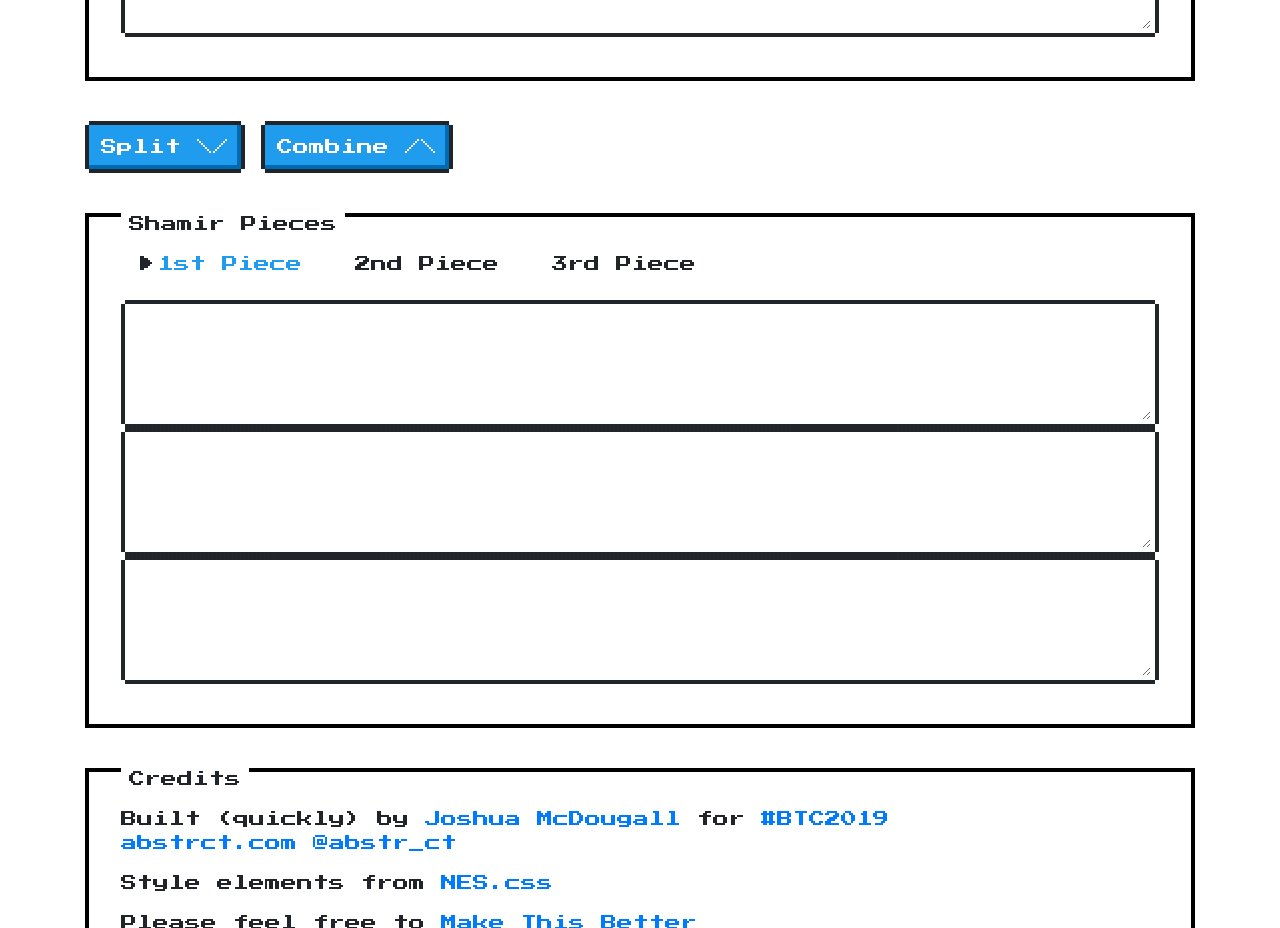
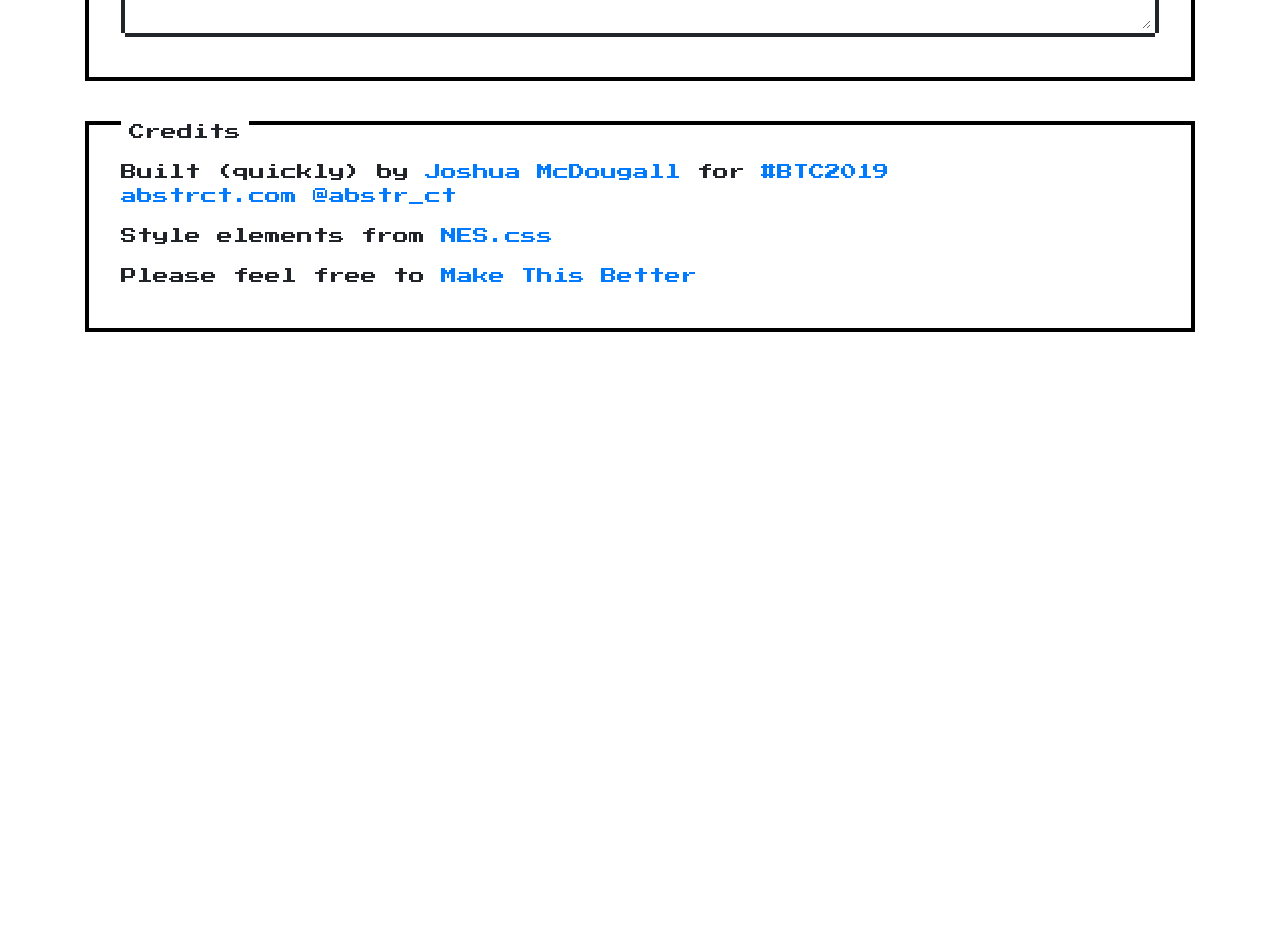
Before and after one commit to Abstrct/Key-Ceremony-Guide, a plain HTML site: page index.html in a window 1280 px wide. Shown: the part 1400-2328 px from the top of the page. After the commit the page ends 1796 px from the top, so only its background shows below. Drawn offline with nearby package versions, Linux system fonts and the light colour scheme.

Commit message:
Removed a thing

```diff
--- a/index.html
+++ b/index.html
@@ -153,40 +153,6 @@
 					</section>
 
 
-					<section class="showcase">
-						<button type="button" class="nes-btn is-primary" id="button_split">Split \/</button> <button type="button" class="nes-btn is-primary" id="button_combine">Combine /\</button>
-					</section>
-
-					<section class="showcase">
-						<section class="nes-container with-title">
-							<p class="title">Shamir Pieces</p>
-							<p>
-
-								<label>
-									<input type="radio" class="nes-radio" id="split_display_0" name="split_display" value="0" checked />
-									<span class="nes-text split_display is-primary" id="split_display_0_value">1st Piece</span>
-								</label>
-
-								<label>
-									<input type="radio" class="nes-radio" id="split_display_1" name="split_display" value="1"/>
-									<span class="nes-text split_display" id="split_display_1_value">2nd Piece</span>
-								</label>
-
-								<label>
-									<input type="radio" class="nes-radio" id="split_display_2" name="split_display" value="2"/>
-									<span class="nes-text split_display" id="split_display_2_value">3rd Piece</span>
-								</label>
-
-
-							</p>
-							<p>
-								<textarea id="splitarea_field_0" class="nes-textarea" rows="4" ></textarea>
-								<textarea id="splitarea_field_1" class="nes-textarea" rows="4" ></textarea>
-								<textarea id="splitarea_field_2" class="nes-textarea" rows="4" ></textarea>
-							</p>
-
-						</section>
-					</section>
 
 
 					<section class="showcase">
```
